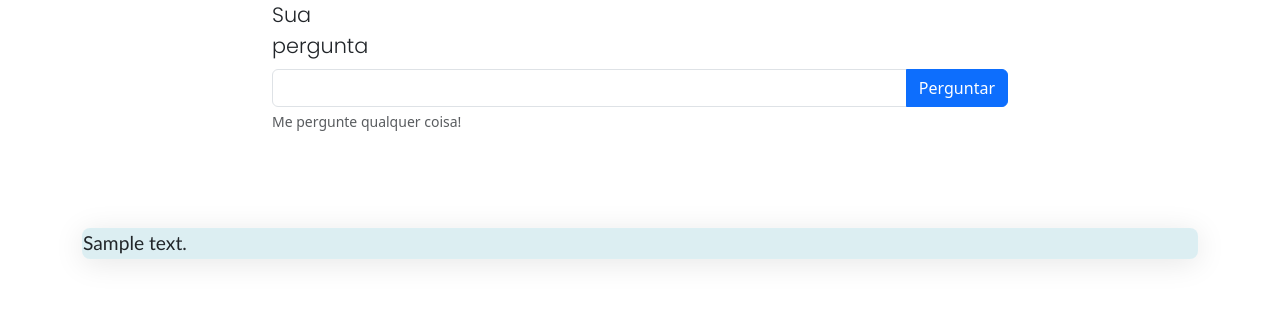
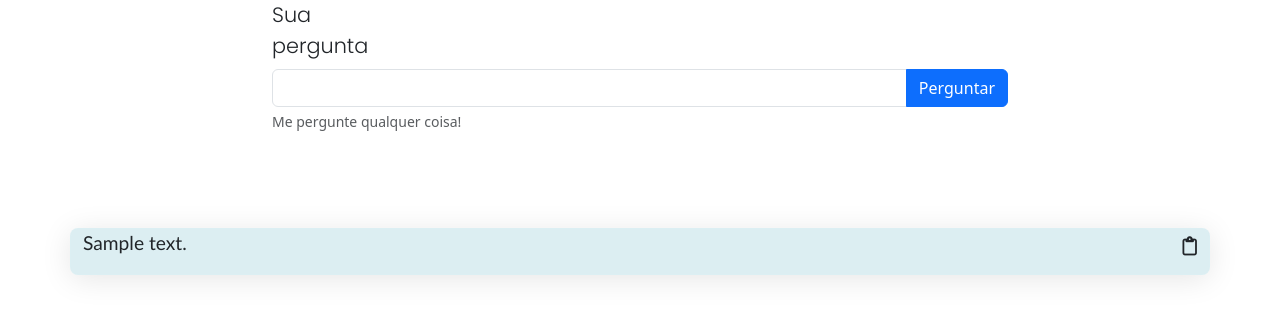
Before and after one commit to docafavarato/gpt-clone, a Flask app: template templates/answer.html in a window 1280 px wide. Shown: the part 137-465 px from the top of the page. Run offline with Flask 3, Linux system fonts and the light colour scheme; the template is opened without the code that fills it: most values are stand-ins (such as "Sample title", 1, 10 or a date in 2020); some libraries are stand-ins or nearby versions.

Commit message:
Add files via upload

```diff
--- a/main.py
+++ b/main.py
@@ -2,6 +2,7 @@ from flask import Flask, render_template, request, url_for
 from models import ask, create_image, retrieve_images
 
 app = Flask(__name__)
+app.jinja_env.autoescape = False
 
 @app.route('/')
 def index():
--- a/static/scripts/main.js
+++ b/static/scripts/main.js
@@ -1,13 +1,28 @@
 $(document).ready(function() {
-    var answer = $("#answer");
-    var answerText = answer.text();
+    var answer = $(".container-answer");
+    var answerText = answer.html();
     answer.empty();
     var i = 0;
     var typingEffect = setInterval(function() {
-        answer.append(answerText.charAt(i));
+        answer.html("<p>" + answerText.substr(0, i) + "</p>");
         i++;
         if (i > answerText.length) {
             clearInterval(typingEffect);
         }
-    }, 15);
+    }, 10);
 });
+
+
+$(document).ready(function() {
+    $('body').on('click', '#clipboard', function(event) {
+        event.stopPropagation();
+
+        console.log("Clicado!");
+
+        var answerText = document.getElementById("answerText");
+
+        navigator.clipboard.writeText(answerText.innerText)
+            .then(() => console.log("Texto copiado para a área de transferência"))
+            .catch(err => console.error("Erro ao copiar o texto: ", err));
+    });
+});
--- a/static/styles/index.css
+++ b/static/styles/index.css
@@ -11,7 +11,7 @@
     font-size: 1.3rem;
 }
 
-#answer {
+.container-answer {
     font-size: 1.2rem;
     font-family: 'Gill Sans', 'Gill Sans MT', Calibri, 'Trebuchet MS', sans-serif;
 }
@@ -26,7 +26,7 @@
     box-shadow: 0 12px 16px 0 rgba(0,0,0,0.24), 0 17px 50px 0 rgba(0,0,0,0.19);
 }
 
-#answer {
+.container-answer {
     background: rgba(220, 238, 242, 1);
     border-radius: 1vh;
     box-shadow: 0 4px 30px rgba(0, 0, 0, 0.1);
@@ -36,7 +36,7 @@
     transition-duration: 0.3s;
 }
 
-#answer:hover {
+.container-answer:hover {
     box-shadow: 0 12px 16px 0 rgba(0,0,0,0.24), 0 17px 50px 0 rgba(0,0,0,0.19);
 }
 
@@ -84,10 +84,14 @@
 }
 
 .image {
-
     transition: filter 0.5s ease;
 }
 
 .image-container:hover .image {
     filter: brightness(50%);
 }
+
+#clipboard {
+    float: right;
+    margin-top: 0.5rem;
+}
--- a/templates/answer.html
+++ b/templates/answer.html
@@ -2,8 +2,12 @@
 {% block footer %}
 {{ super() }}
 <div class="answerContainer d-flex justify-content-center align-items-center">
-    <div class="container">
-        <p id="answer">{{ answer }}</p>
+    <div class="container-answer container" id="answerText">
+        <i class="fa-regular fa-clipboard" id="clipboard"></i>
+            {% for line in answer.split('\n') %}
+                {{ line }}
+                <br/>
+            {% endfor %}
     </div>
 </div>
 {% endblock %}
--- a/templates/images.html
+++ b/templates/images.html
@@ -4,6 +4,7 @@
     <meta charset="UTF-8">
     <meta http-equiv="X-UA-Compatible" content="IE=edge">
     <meta name="viewport" content="width=device-width, initial-scale=1.0">
+    <script src="https://kit.fontawesome.com/9ae4d8f0c6.js" crossorigin="anonymous"></script>
     <script src="https://cdn.jsdelivr.net/npm/bootstrap@5.3.0-alpha3/dist/js/bootstrap.bundle.min.js" integrity="sha384-ENjdO4Dr2bkBIFxQpeoTz1HIcje39Wm4jDKdf19U8gI4ddQ3GYNS7NTKfAdVQSZe" crossorigin="anonymous"></script>
     <link href="https://cdn.jsdelivr.net/npm/bootstrap@5.3.0-alpha3/dist/css/bootstrap.min.css" rel="stylesheet" integrity="sha384-KK94CHFLLe+nY2dmCWGMq91rCGa5gtU4mk92HdvYe+M/SXH301p5ILy+dN9+nJOZ" crossorigin="anonymous">
     <link rel="stylesheet" href="{{ url_for('static', filename='styles/index.css') }}">
--- a/templates/index.html
+++ b/templates/index.html
@@ -4,6 +4,7 @@
     <meta charset="UTF-8">
     <meta http-equiv="X-UA-Compatible" content="IE=edge">
     <meta name="viewport" content="width=device-width, initial-scale=1.0">
+    <script src="https://kit.fontawesome.com/9ae4d8f0c6.js" crossorigin="anonymous"></script>
     <script src="https://ajax.googleapis.com/ajax/libs/jquery/3.5.1/jquery.min.js"></script>
     <script src="static/scripts/main.js"></script>
     <script src="https://cdn.jsdelivr.net/npm/bootstrap@5.3.0-alpha3/dist/js/bootstrap.bundle.min.js" integrity="sha384-ENjdO4Dr2bkBIFxQpeoTz1HIcje39Wm4jDKdf19U8gI4ddQ3GYNS7NTKfAdVQSZe" crossorigin="anonymous"></script>
```
